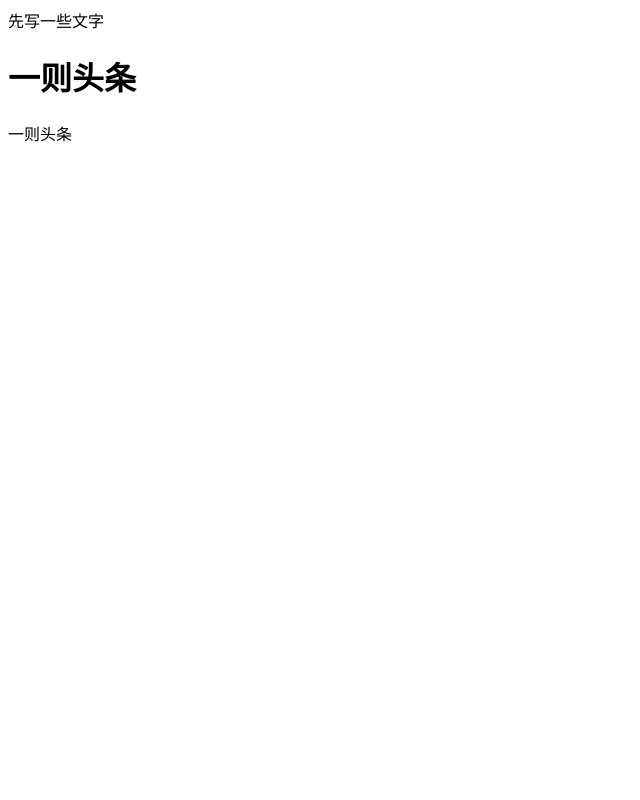
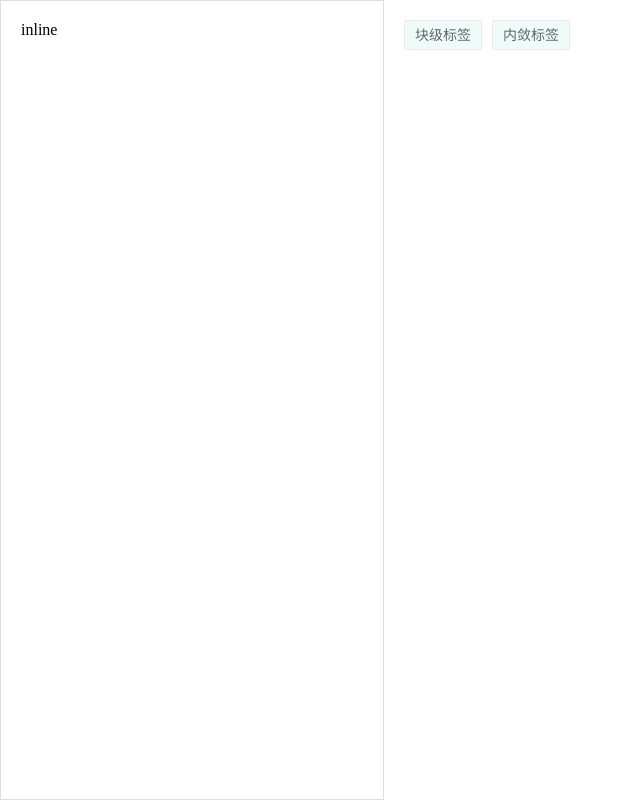
Before and after one commit to gaollard/vue-os, a Vue app: page / in a window 1280 px wide. Shown: the whole page, without its empty margins (0-640 px from the left). Built offline with nearby package versions, Linux system fonts and the light colour scheme.

Commit message:
first commit

```diff
--- a/index.html
+++ b/index.html
@@ -7,6 +7,5 @@
 </head>
 <body>
 <div id="app"></div>
-    <!-- built files will be auto injected -->
 </body>
 </html>
--- /dev/null
+++ b/public/render.html
@@ -0,0 +1,13 @@
+<!doctype html>
+<html lang="en">
+<head>
+  <meta charset="UTF-8">
+  <meta name="viewport"
+        content="width=device-width, user-scalable=no, initial-scale=1.0, maximum-scale=1.0, minimum-scale=1.0">
+  <meta http-equiv="X-UA-Compatible" content="ie=edge">
+  <title>Document</title>
+</head>
+<body>
+
+</body>
+</html>
--- a/src/App.vue
+++ b/src/App.vue
@@ -1,23 +1,64 @@
 <template>
   <div id="app">
-    <img src="./assets/logo.png">
-    <router-view/>
+    <div class="container">
+      <div class="render-view">
+        <RenderView :config="config"></RenderView>
+      </div>
+      <div class="editor-view">
+        <EditorView :handleChange="handleChange"></EditorView>
+      </div>
+    </div>
   </div>
 </template>
 
 <script>
-export default {
-  name: 'App'
-}
+  import RenderView from './components/render.vue';
+  import EditorView from './components/editor.vue';
+  export default {
+    name: 'App',
+    components: {
+      RenderView,
+      EditorView
+    },
+    data() {
+      return {
+        config: {
+          component: 'Block',
+          nodes: [
+            {
+              component: 'Inline',
+              nodes: 'inline'
+            }
+          ]
+        }
+      }
+    },
+    methods: {
+      handleChange () {
+        this.config.nodes.push({
+          component: 'Inline',
+          nodes: 'inline'
+        })
+      }
+    }
+  }
 </script>
 
-<style>
-#app {
-  font-family: 'Avenir', Helvetica, Arial, sans-serif;
-  -webkit-font-smoothing: antialiased;
-  -moz-osx-font-smoothing: grayscale;
-  text-align: center;
-  color: #2c3e50;
-  margin-top: 60px;
-}
+<style scoped>
+  .container {
+    display: flex;
+  }
+
+  .render-view {
+    width: 30%;
+    padding: 20px;
+    min-height: 100vh;
+    border: 1px solid #ddd;
+  }
+
+  .editor-view {
+    width: 70%;
+    padding: 20px;
+    min-height: 100vh;
+  }
 </style>
--- /dev/null
+++ b/src/assets/common.css
@@ -0,0 +1,9 @@
+* {
+  padding: 0;
+  margin: 0;
+  box-sizing: border-box;
+}
+
+ul, li {
+  list-style: none;
+}
--- /dev/null
+++ b/src/components/Block.vue
@@ -0,0 +1,12 @@
+<template>
+  <div class="block">
+    <slot></slot>
+  </div>
+</template>
+
+<script>
+  export default {
+    'name': 'block',
+    'desc': '块级标签'
+  }
+</script>
--- /dev/null
+++ b/src/components/Inline.vue
@@ -0,0 +1,12 @@
+<template>
+  <div class="inline">
+    <slot></slot>
+  </div>
+</template>
+
+<script>
+  export default {
+    'name': 'inline',
+    'desc': '内敛标签'
+  }
+</script>
--- /dev/null
+++ b/src/components/editor.vue
@@ -0,0 +1,46 @@
+<template>
+  <ul class="cmt-list">
+    <li class="cmt-item" v-for="item in components" @click="add">{{ item.desc }}</li>
+  </ul>
+</template>
+
+<script>
+  import Block from '../components/Block.vue';
+  import Inline from '../components/Inline.vue';
+
+  const components = [Block, Inline];
+
+  export default {
+    components: {
+      Block,
+      Inline
+    },
+    data() {
+      return {
+        components
+      }
+    },
+    props: ['handleChange'],
+    methods: {
+      add() {
+        this.handleChange();
+      }
+    }
+  }
+</script>
+
+<style>
+  .cmt-item {
+    float: left;
+    height: 30px;
+    line-height: 30px;
+    padding: 0 10px;
+    font-size: 14px;
+    color: #666;
+    cursor: pointer;
+    border: 1px solid #eaeaea;
+    border-radius: 2px;
+    margin-right: 10px;
+    background-color: #eefbf9;
+  }
+</style>
--- /dev/null
+++ b/src/components/render.vue
@@ -0,0 +1,15 @@
+<script>
+  import Block from '../components/Block.vue';
+  import Inline from '../components/Inline.vue';
+  import {createNodes} from "../utils/utils";
+  export default {
+    components: {
+      Block,
+      Inline,
+    },
+    props: ['config'],
+    render: function (createElement) {
+      return createNodes(this.config, createElement)
+    }
+  }
+</script>
--- a/src/main.js
+++ b/src/main.js
@@ -1,100 +1,20 @@
 import Vue from 'vue';
-import App from './App';
-import router from './router';
+import App from './App.vue';
+import './assets/common.css';
+import router from './router/index';
+
+import Block from './components/Block.vue';
+import Inline from './components/Inline.vue';
 
 Vue.config.productionTip = false;
-const components = ['block', 'inline'];
-
-const config = [
-  {
-    component: 'block',
-    nodes: 'hello world',
-    data: {},
-    styles: {}
-  },
-  {
-    component: 'block',
-    nodes: [
-      {
-        component: 'inline',
-        nodes: 'yum list'
-      },
-      {
-        component: 'inline',
-        nodes: [
-          {
-            component: 'inline',
-            nodes: 'yum list'
-          }
-        ]
-      },
-    ]
-  }
-];
-
-function decode() {
-  for (let i = 0; i < config.length; i++) {
-    let item = config[i];
-    console.log(item);
-  }
-}
-
-decode();
-
-// function decrypt(config) {
-//   return `
-//     <block>hello world</block>
-//     <block>
-//       <inline>yum list</inline>
-//       <inline>yum list</inline>
-//     </block>
-//   `
-// }
-
-function decrypt(config = config) {
-  let str = '';
-  for (let i = 0; i < config.length; i++) {
-    let item = config[i];
-    if (components.indexOf(item.component) !== -1) {
-      if (typeof item.nodes === 'string') {
-        str += '<' + item.component + '>' + item.nodes + '</' + item.component + '>';
-      } else {
-        console.log(str);
-      }
-    }
-  }
-  return str;
-}
-
-Vue.component('block', {
-  template: '<div><slot></slot></div>'
-});
-
-Vue.component('inline', {
-  template: '<div><slot></slot></div>'
-});
-
-// new Vue({
-//   el: '#app',
-//   template: '<block>' + decrypt(config) + '</block>'
-// });
 
 new Vue({
   el: '#app',
-  render: function (createElement) {
-    return createElement(
-      'div',
-      {},
-      [
-        '先写一些文字',
-        createElement('h1', '一则头条'),
-        createElement('block', '一则头条'),
-        // createElement(MyComponent, {
-        //   props: {
-        //     someProp: 'foobar'
-        //   }
-        // })
-      ]
-    );
-  }
+  router,
+  components: {
+    Block,
+    Inline,
+    App
+  },
+  template: '<App/>'
 });
--- /dev/null
+++ b/src/utils/utils.js
@@ -0,0 +1,22 @@
+export function createNode(node, c) {
+  switch (node.nodes.constructor) {
+    case String:
+      return c(node.component, node.nodes);
+      break;
+    case Object:
+      return c(node.component, [
+        createNode(node.nodes, c)
+      ]);
+      break;
+    case Array:
+      let children = [];
+      for (let i = 0; i < node.nodes.length; i++) {
+        children.push(createNode(node.nodes[i], c));
+      }
+      return c(node.component, children);
+  }
+}
+
+export function createNodes(config, c) {
+  return createNode(config, c);
+}
```
Also changed, not shown: src/assets/logo.png (deleted). Lines whose indentation alone changed are shown as unchanged.
